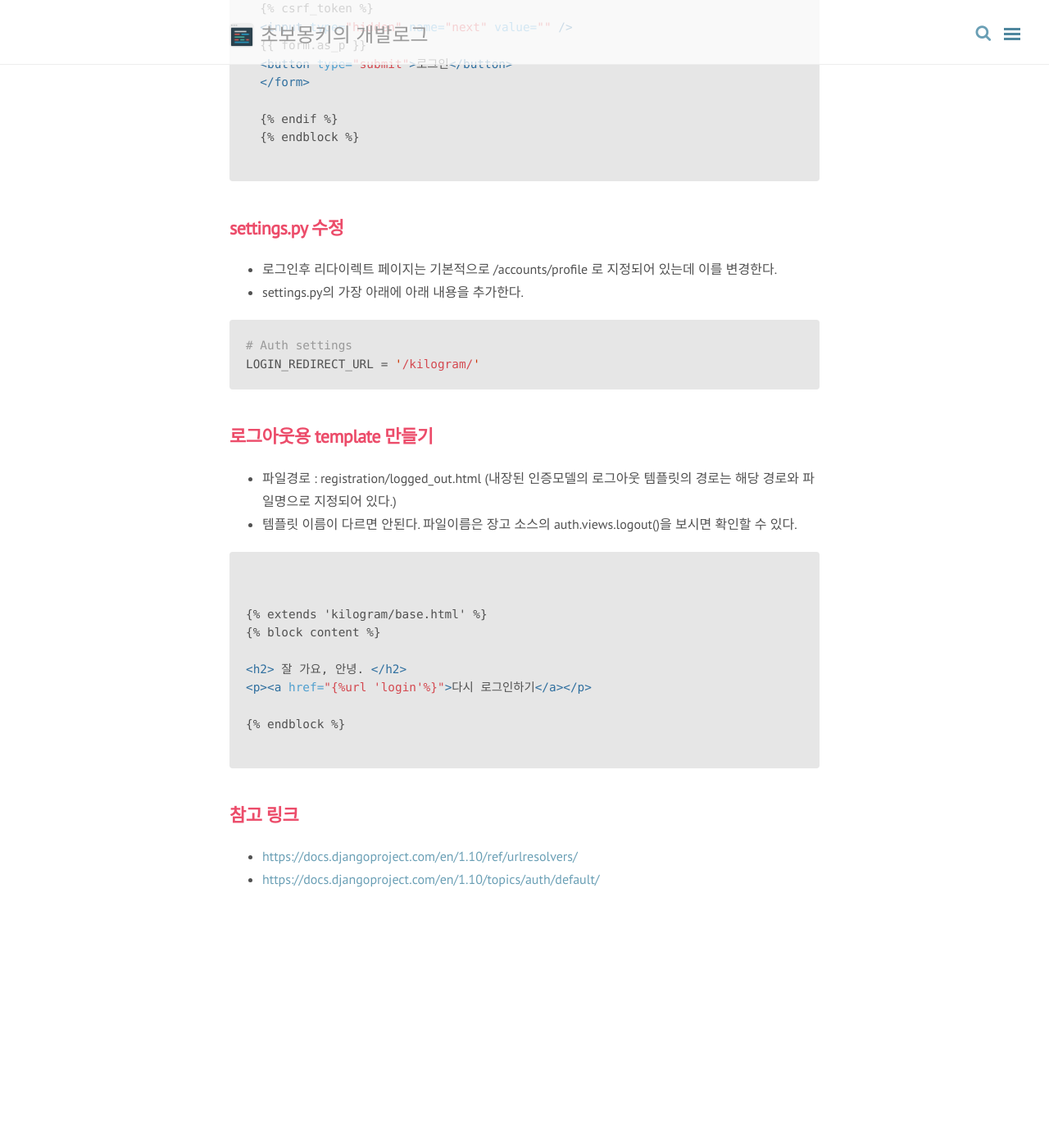
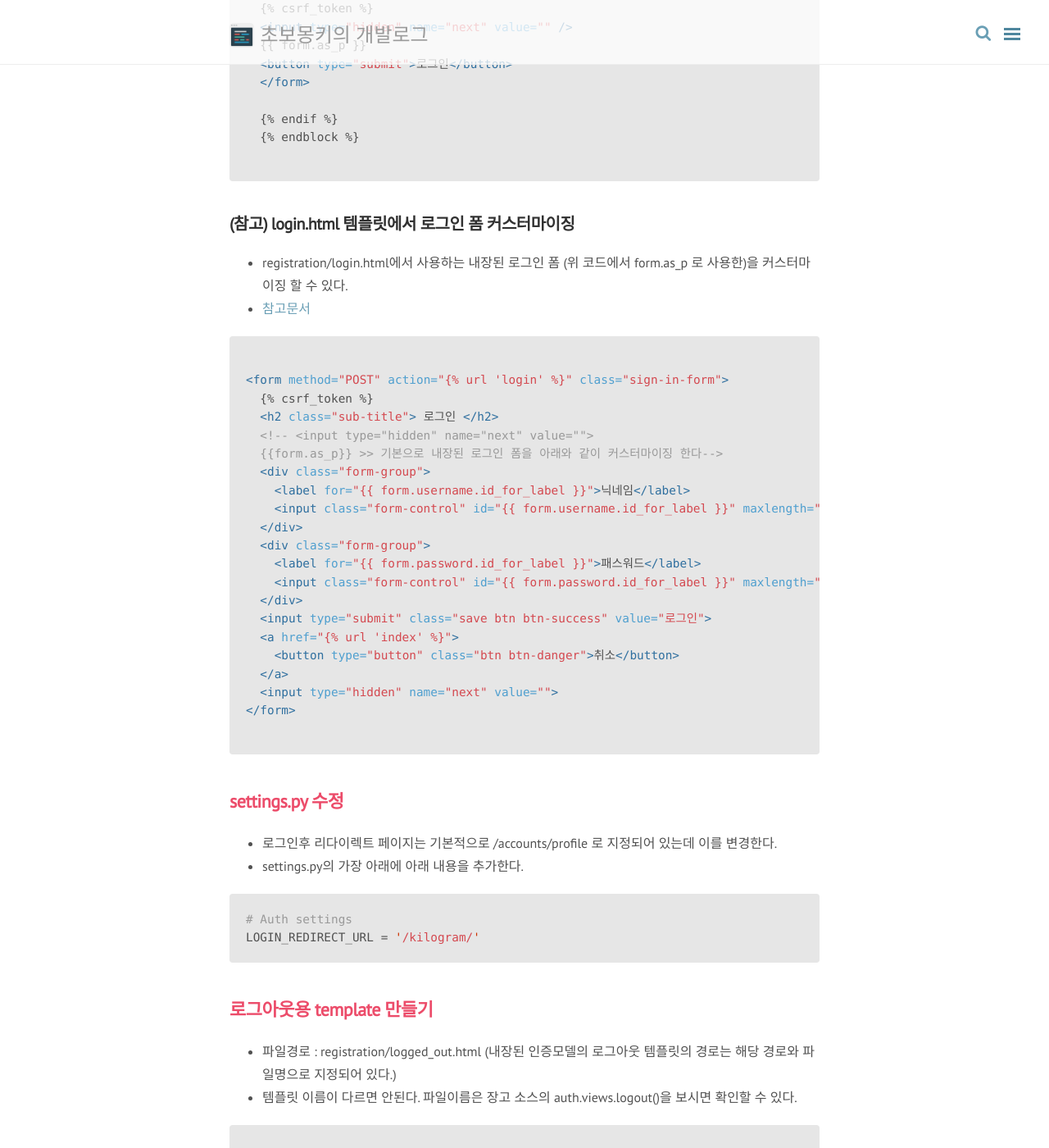
Before and after one commit to karlbishnu/.github.io, a Jekyll site: the page built from _posts/Django/2017-03-14-django-07-kilogram-02-auth.md, in a window 1280 px wide and 1400 px high, scrolled down 3393 px. Shown: the whole window at 82% size. Built offline with Jekyll 4.4.1, drawn with Linux system fonts in a browser that asks for light colours; nearby versions of some CDN libraries; comment, search, counter and statistics services are not loaded; before the commit the page ends 4543 px from its top, so only the background shows below that.

Commit message:
add post

````diff
--- a/_posts/Django/2017-03-14-django-07-kilogram-02-auth.md
+++ b/_posts/Django/2017-03-14-django-07-kilogram-02-auth.md
@@ -138,6 +138,36 @@ $ python manage.py shell
 {% endraw %}
 ```
 
+### (참고) login.html 템플릿에서 로그인 폼 커스터마이징
+
+- registration/login.html에서 사용하는 내장된 로그인 폼 (위 코드에서 form.as_p 로 사용한)을 커스터마이징 할 수 있다.
+- [참고문서](https://docs.djangoproject.com/en/1.10/topics/forms/#rendering-fields-manually)
+
+
+```html
+{% raw %}
+<form method="POST" action="{% url 'login' %}" class="sign-in-form">
+  {% csrf_token %}
+  <h2 class="sub-title"> 로그인 </h2>
+  <!-- <input type="hidden" name="next" value="">
+  {{form.as_p}} >> 기본으로 내장된 로그인 폼을 아래와 같이 커스터마이징 한다-->
+  <div class="form-group">
+    <label for="{{ form.username.id_for_label }}">닉네임</label>
+    <input class="form-control" id="{{ form.username.id_for_label }}" maxlength="15" name="{{ form.username.html_name }}" type="text" />
+  </div>
+  <div class="form-group">
+    <label for="{{ form.password.id_for_label }}">패스워드</label>
+    <input class="form-control" id="{{ form.password.id_for_label }}" maxlength="120" name="{{ form.password.html_name }}" type="password" />
+  </div>
+  <input type="submit" class="save btn btn-success" value="로그인">
+  <a href="{% url 'index' %}">
+    <button type="button" class="btn btn-danger">취소</button>
+  </a>
+  <input type="hidden" name="next" value="">
+</form>
+{% endraw %}
+```
+
 ## settings.py 수정
 
 - 로그인후 리다이렉트 페이지는 기본적으로 /accounts/profile 로 지정되어 있는데 이를 변경한다.
@@ -147,6 +177,8 @@ $ python manage.py shell
 # Auth settings
 LOGIN_REDIRECT_URL = '/kilogram/'
 ```
+
+
 
 
 ## 로그아웃용 template 만들기
````
Also changed, not shown: _posts/MySQL/2017-03-16-mysql-01-install.md (added, +45 -0 lines), _posts/TIL(Today I Learned)/2017-03-13-TIL0.md (deleted, +0 -22 lines), _posts/TIL(Today I Learned)/2017-03-14-TIL.md (added, +17 -0 lines), _posts/TIL(Today I Learned)/2017-03-15-TIL.md (added, +15 -0 lines), assets/post-img/mysql/db.png (added).
